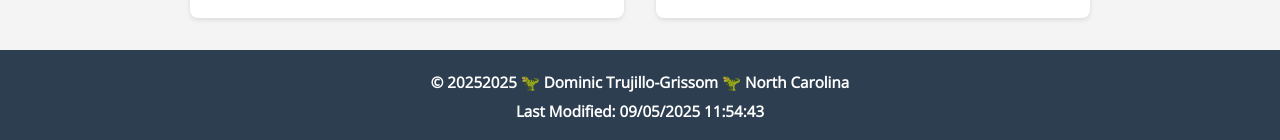
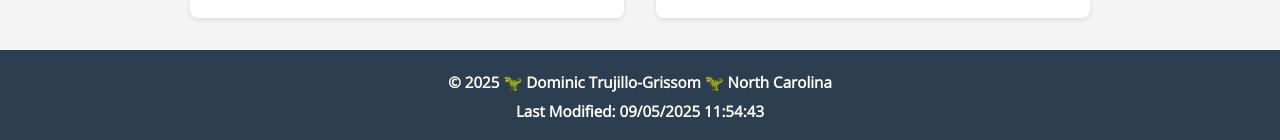
Before and after one commit to DumpsterDom/wdd131, a plain HTML site: page index.html in a window 1280 px wide. Shown: the part 735-875 px from the top of the page. Drawn offline with nearby package versions, Linux system fonts and the light colour scheme.

Commit message:
copyright change

```diff
--- a/index.html
+++ b/index.html
@@ -46,7 +46,7 @@
         </section>
     </main>
     <footer>
-        <p>&copy; <span id="currentyear"></span>2025 🦖 Dominic Trujillo-Grissom 🦖 North Carolina</p>
+        <p>&copy; <span id="currentyear"></span> 🦖 Dominic Trujillo-Grissom 🦖 North Carolina</p>
         <p id="lastModified"></p>
     </footer>
 </body>
```
